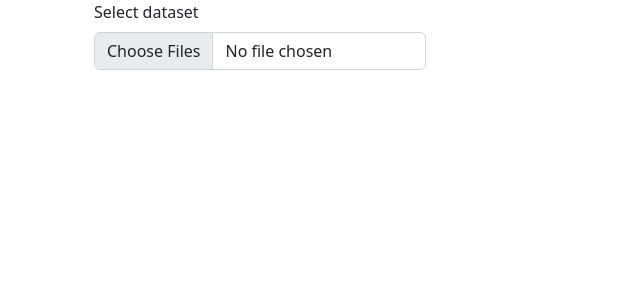
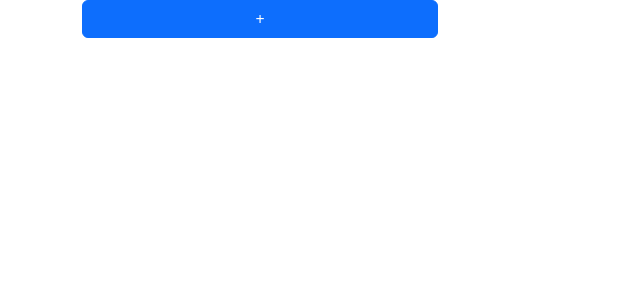
Before and after one commit to aaamourao/brainboxUI, a React (Create React App) app: page / in a window 1280 px wide. Shown: the top 300 px of the page, without its empty margins (0-640 px from the left). Built offline with nearby package versions, Linux system fonts and the light colour scheme.

Commit message:
Using button instead of Form

```diff
--- a/package.json
+++ b/package.json
@@ -8,6 +8,7 @@
     "@testing-library/user-event": "^13.5.0",
     "bootstrap": "^5.2.3",
     "bootstrap-darkmode": "^5.0.1",
+    "path-parse": "^1.0.7",
     "react": "^18.2.0",
     "react-bootstrap": "^2.7.0",
     "react-bootstrap-sidebar-menu": "^2.0.3",
--- a/src/ImageSideBar.js
+++ b/src/ImageSideBar.js
@@ -1,4 +1,4 @@
-import { Container, Form, ListGroup } from "react-bootstrap";
+import { Container, ListGroup, Row, Button } from "react-bootstrap";
 import React, { Component } from "react";
 
 
@@ -8,15 +8,18 @@ class ImageSideBar extends Component {
     images: [],
     imageURLs: [],
     selected: null,
-  }
+  };
 
   onFileChange = null;
+  hiddenFileInput = null;
 
   constructor(props) {
     super(props);
     this.onFileChange = props.onFileChange;
+    this.hiddenFileInput = React.createRef();
     this.onImageChange = this.onImageChange.bind(this);
     this.onImageSelect = this.onImageSelect.bind(this);
+    this.handleClick = this.handleClick.bind(this);
   }
 
   onImageChange(event) {
@@ -33,15 +36,20 @@ class ImageSideBar extends Component {
     this.setState({selected: index});
   }
 
+  handleClick() {
+    this.hiddenFileInput.current.click();
+  }
+
   render() {
 
     return (
       <div className="App">
         <Container>
-          <Form.Group controlId="imgInput" className="mb-3">
-            <Form.Label>Select dataset</Form.Label>
-            <Form.Control type="file" multiple accept="image/*" onChange={this.onImageChange} />
-          </Form.Group>
+          <Row>
+          <Button onClick={this.handleClick}>+</Button>
+          <input type="file" multiple accept="image/*" ref={this.hiddenFileInput} onChange={this.onImageChange} style={{display: 'none'}} />
+          </Row>
+          <Row>
             <ListGroup>
               {this.state.images.map((item, index) => (
                 <ListGroup.Item action onClick={() => this.onImageSelect(index)} variant={(this.state.selected === index) ? 'warning' : ''}
@@ -50,6 +58,7 @@ class ImageSideBar extends Component {
                 </ListGroup.Item>
               ))}
             </ListGroup>
+          </Row>
         </Container>
       </div>
     );
```
Also changed, not shown: 1 other file (tests, documents, lock files or other folders). Lines whose indentation alone changed are shown as unchanged.
